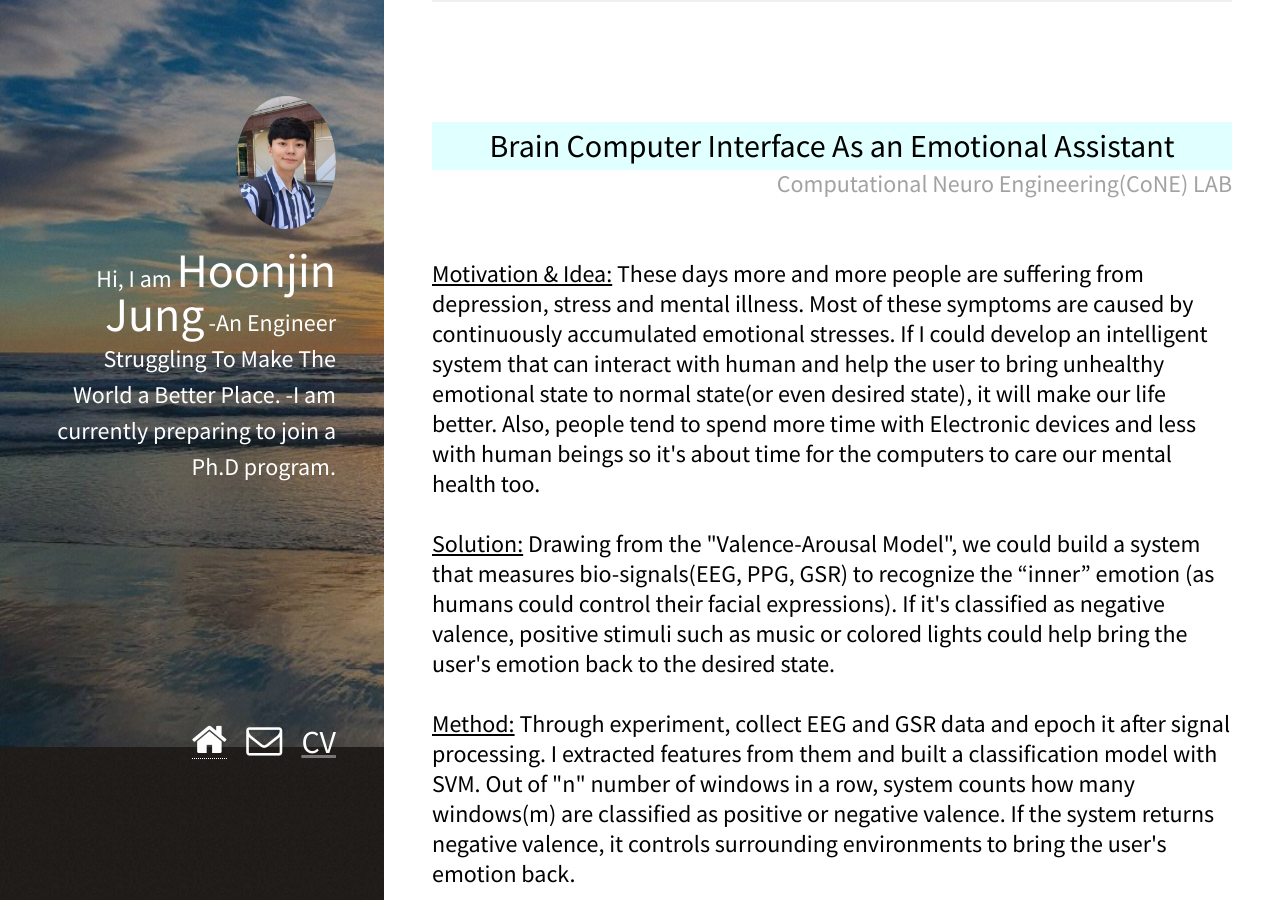
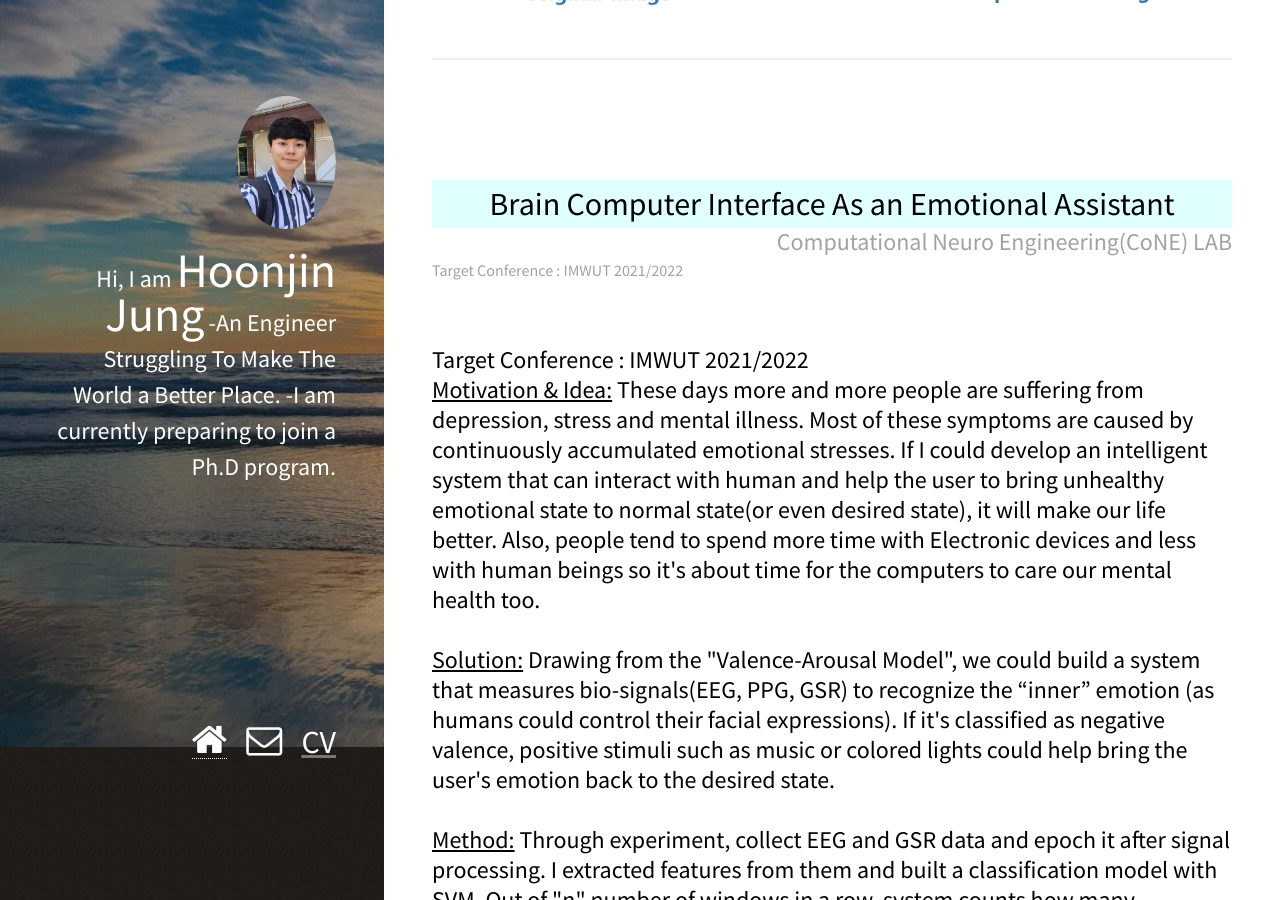
Before and after one commit to davidhoonjin/davidhoonjin.github.io, a Jekyll site: the page built from _posts/2020-02-03-Current Projects.markdown, in a window 1280 px wide and 900 px high, scrolled down 1527 px. Built offline with Jekyll 4.4.1, drawn with Linux system fonts in a browser that asks for light colours; nearby versions of some CDN libraries; some of the changed text lies outside the part shown.

Commit message:
nth and nth and seventeenth commit

```diff
--- a/_posts/2020-02-03-Current Projects.markdown
+++ b/_posts/2020-02-03-Current Projects.markdown
@@ -5,6 +5,7 @@ date: 2020-02-03
 ---
 <br>
 <font size="6em" style="color:black;">●<u>BCI As an Emotional Assistant :</u></font><font size="6em" style="color:black;">A system that classifies the user's emotional state, and gives feedback when needed.</font><font size="5em">(Feb,2020)<br></font>
+<font size="5em" style="color:black;">Target Conference : IMWUT 2021/2022</font><br>
 <img src="/images/fulls/09_1.jpg" class="image-img" width = "800"><br>
 <font size="6em" style="color:black;">●<u>Sensing Soft Finger (Silicon Finger with PVDF sensor):</u></font><font size="6em" style="color:black;">Automated soft finger</font> <font size="5em">(Mar,2020 ~)<br></font>
 <img src="/images/fingers/cover.jpg" class="image-img" width = "800" ><br>
@@ -24,10 +25,11 @@ date: 2020-02-03
  <div style="float:right;">
 <h><font size="5em">Computational Neuro Engineering(CoNE) LAB</font><br>
 <br></h></div><br>
-
+Target Conference : IMWUT 2021/2022<br>
 <font size="5em" style="color:black;">
 <br>
 <font size="5em">
+Target Conference : IMWUT 2021/2022<br>
 <u>Motivation & Idea:</u> These days more and more people are suffering from depression, stress and mental illness. Most of these symptoms are caused by continuously accumulated emotional stresses. If I could develop an intelligent system that can interact with human and help the user to bring unhealthy emotional state to normal state(or even desired state), it will make our life better. Also, people tend to spend more time with Electronic devices and less with human beings so it's about time for the computers to care our mental health too.<br><br></font>
 
 <font size="5em">
```
